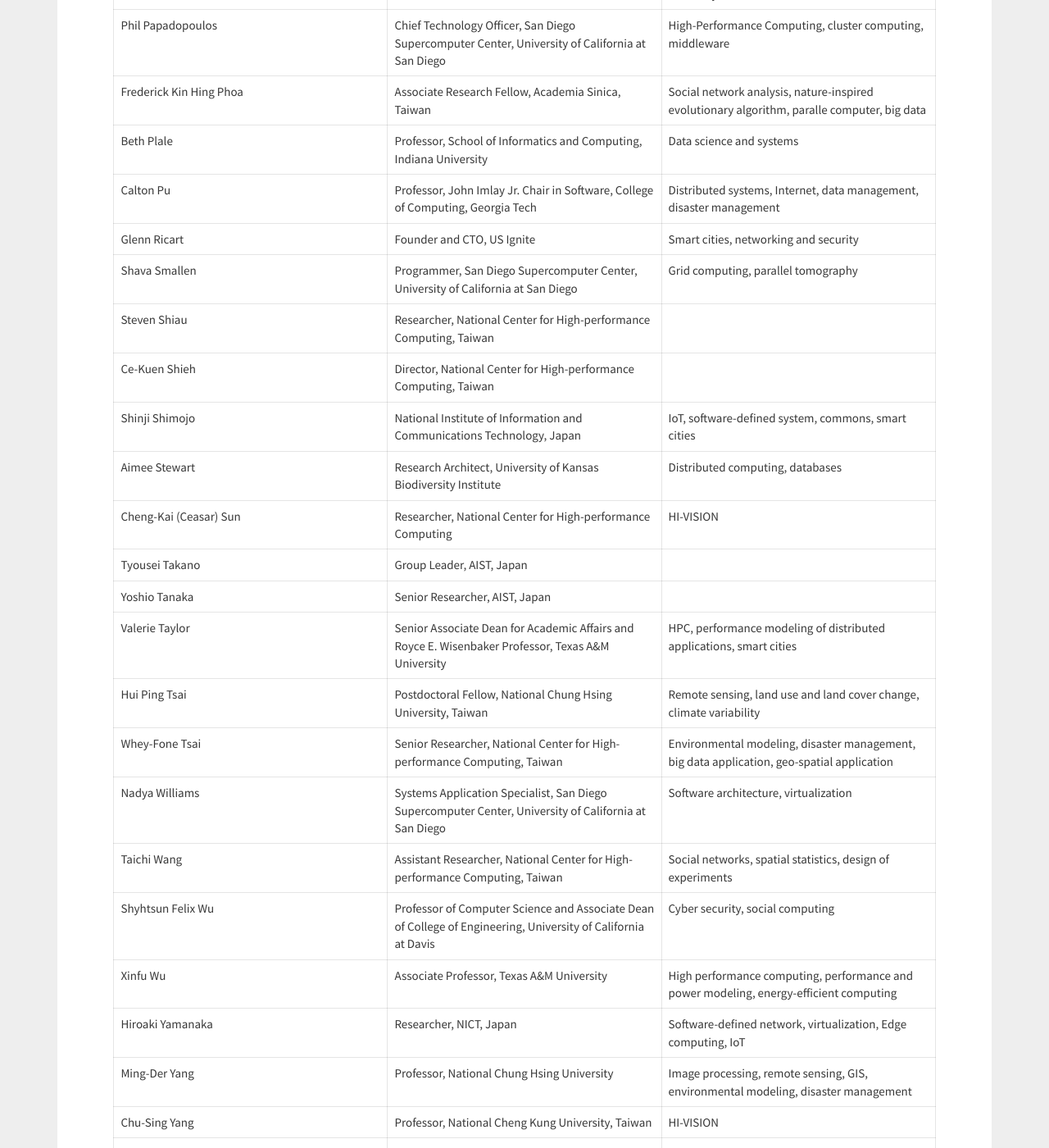
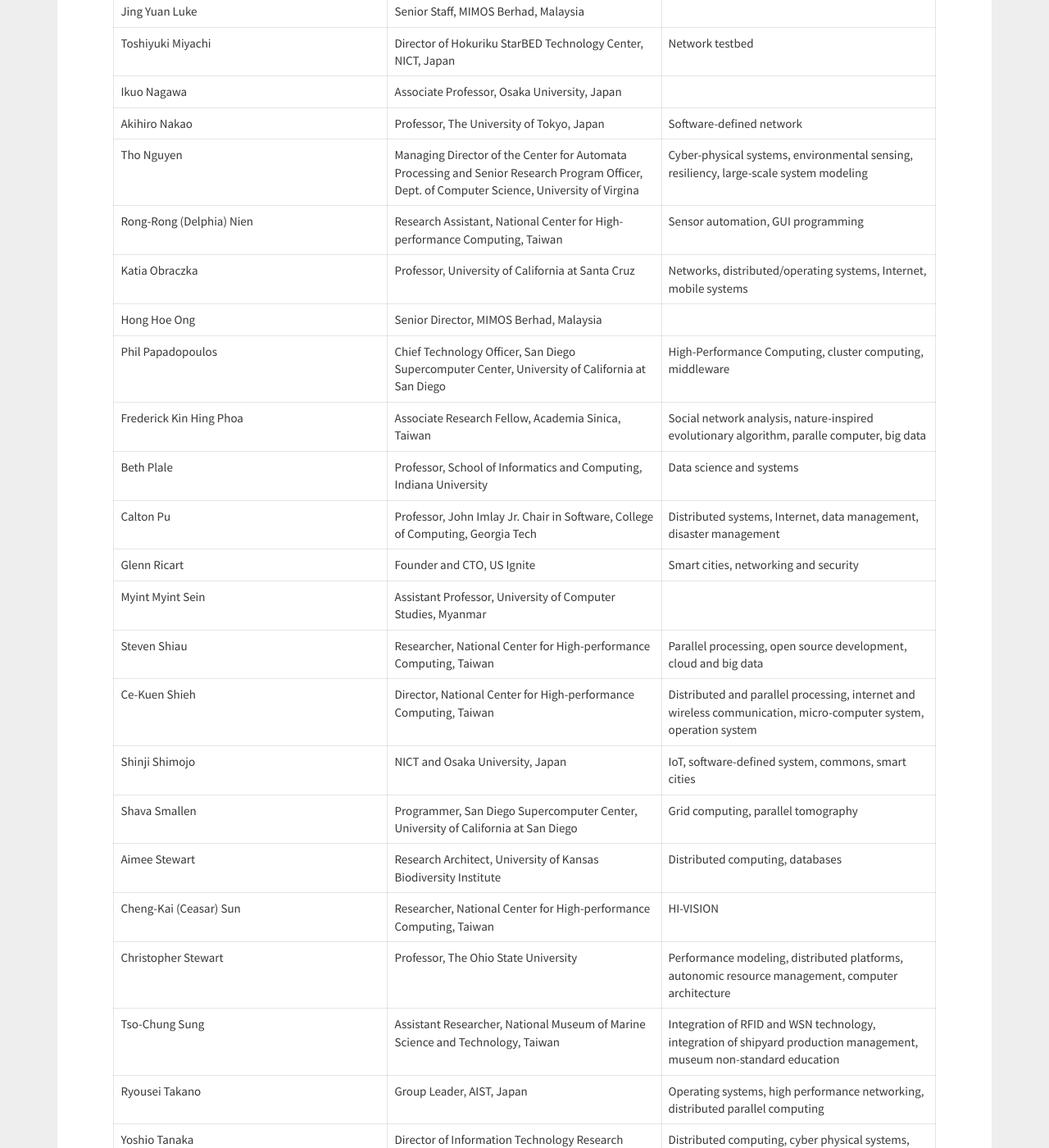
Before and after one commit to hmchou56/centra8, a Jekyll site: the page built from members.md, in a window 1280 px wide and 1400 px high, scrolled down 3316 px. Shown: the whole window at 82% size. Built offline with Jekyll 4.4.1, drawn with Linux system fonts in a browser that asks for light colours; nearby versions of some CDN libraries; some of the changed text lies outside the part shown.

Commit message:
updated US members

```diff
--- a/members.md
+++ b/members.md
@@ -30,32 +30,36 @@
 Member researchers who engage and advise junior researchers in CENTRA-related projects include the following:
 
 **Name**  | **Role and Institution**  | **Interests** |
+Peter Arzberger       |University of California at San Diego       |
+Corey Baker       |Postdoctoral Researcher, University of California at San Diego      |Cyber physical systems, opportunistic wireless communication for IoT, smart cities, smart homes, mobile health environments
 James Beach        |Assistant Director for Informatics, Biodiversity Institute, University of Kansas       |Biodiversity informatics, open-source biocollections software
 Maxine Brown       |Director, Electronic Visualization Laboratory University of Illinois at Chicago           |Scientific visualization, collaboration, human-computer interfaces, high-performance computing, international network infrastructure
 Charlie Catlett        |Senior Computer Scientist, Argonne National Laboratory and the University of Chicago  |Urban data science, cyber security and privacy, mobile devices and social networks
+Bill Chang       |Special Advisor in the Office of Vice President for Research and Innovation, the University of Hawaii Systems   |
 Ken-Hsuan Chang       |Researcher, National Museum of Marine Science & Technology, Taiwan    |
 Ling-huang Chang       |Professor, National Taichung University, Taiwan     |Software-defined networking, wireless sensor networks
 Yi-Chun Chang       |Researcher, National Museum of Marine Science & Technology, Taiwan    |
-Ling-Jyh Chen       |Associate Researcher, Academia Sinica, Taiwan      |Participatory urban sensing, networked sensing systems
+Ling-Jyh Chen       |Associate Researcher, Academia Sinica, Taiwan      |Participatory urban sensing, networked sensing systems, smart cities
 Yen-Jong Chen       |Professor, National Cheng Kung University, Taiwan     |Urban systems, housing economics, energy application, green city
 Hsiu-Mei Chou       |Associate Researcher, National Center for High-performance Computing, Taiwan     |Large-scale scientific data management, data visualization, user experience
 Susumu Date       |Associate Professor, Osaka University, Japan       |Grid, cloud, software-defined network
 Peter Dinda        |Professor, Dep. of Electrical Engineering and Computer Science, Northwestern University      |Virtualization, HPC, emphatic computing, performance models
-Tung-Yun (Tony) Fan       |Researcher, National Museum of Marine Biology and Aquarium, Taiwan      |
+Tung-Yun (Tony) Fan       |Researcher, National Museum of Marine Biology and Aquarium, Taiwan      |Integrated coastal zone management research; reproduction, physiology, ecology and cultivation of coral reef organisms
 Renato Figueiredo   |Professor, University of Florida          |Peer-to-peer, cloud and autonomic computing, virtualized systems
 Jose Fortes        |Professor, AT&T Eminent Scholar, University of Florida          |Distributed software-defined systems
-Kazutoshi Fujikawa       |Researcher, NARA Institute of Science and Technology, Japan       |
-Masanori Goto       |Researcher, NARA Institute of Science and Technology, Japan       |
+Kazutoshi Fujikawa       |Researcher, NARA Institute of Science and Technology (NAIST), Japan       |
+Masanori Goto       |Researcher, NAIST, Japan       |
 Jason Haga       |Senior Researcher, National Institute of Advanced Industrial Science and Technology (AIST), Japan      |IoT, visualization, user experience, interdisciplinary collaboration
 Thomas Harmon      |Professor, University of California at Merced      |Environment sensors, soil, aquatic and groundwater systems
 Tung-Ju Hsieh       |CECEA Lecturer and Associate Professor, National Taipei University of Technology       |
 Julio Ibarra       |Assistant Vice President for Technology Augmented Research, Florida International University     |Cyberinfrastructure, Networking, Internet Technologies
-Kohei Ichikawa       |Associate Professor, NARA Institute of Science and Technology, Japan     |Distributed systems, virtualization, software-defined network
+Kohei Ichikawa       |Associate Professor, NAIST, Japan     |Distributed systems, virtualization, software-defined network
 Shantenu Jha        |Professor of Computer Engineering, Rutgers University       |High-performance distributed computing, computational science, cyberinfrastructure
 Tung-Ju Hsieh       |CECEA Lecturer and Associate Professor, National Taipei University of Technology, Taiwan     |
 Chung-I Huang       |Associate Researcher, National Center for High-performance Computing, Taiwan     |Computer vision, image processing
-Weicheng Huang      |Senior Researcher, National Center for High-performance Computing, Taiwan      |Big data
-Eiji Kawai       |Laboratory Director, National Institute of Information and Communications Technology, Japan      |SDI, tesbed, IoT
+Weicheng Huang      |Senior Researcher, National Center for High-performance Computing, Taiwan      |Could, big data
+Eiji Kawai       |Laboratory Director, National Institute of Information and Communications Technology (NICT), Japan      |SDI, tesbed, IoT
+Myat Thiri Khine      |Assistant Lecturuer, University of Computer Studies, Myanmar      |
 Yoshiyuki Kido       |Associate Professor, Osaka University, Japan       |Tile-Display Wall, software-defined network
 Chih-Yu Kou       |CECEA Lecturer and Researcher, Academia Sinica, Taiwan        |
 Li-Chi Ku       |Engineer, National Center for High-performance computing, Taiwan       |Software defined network
@@ -64,25 +68,31 @@
 I-En (Ian) Liao       |Professor, National Chung Hsing University, Taiwan     |Data mining, XML database, big data analytics, information security
 Fang-Pang Lin       |Division Director, National Center for High-performance Computing, Taiwan      |Could computing, sensor network, disaster management, smart cities
 Jason Liu        |Associate Professor, School of Computing and Information Sciences, Florida International University |Modeling and simulation, computer networking, parallel computing, computer systems
-Toshiyuki Miyachi       |Director of Hokuriku StarBED Technology Center, National Institute of Information and Communications Technology, Japan      |Network testbed
+Te-Lung Liu        |Research Fellow, National Center for High-performance Computing, Taiwan        |High-speed communication network, fiber internet, network planning and management, design and planning for future platform
+Jing Yuan Luke      |Senior Staff, MIMOS Berhad, Malaysia      |
+Toshiyuki Miyachi       |Director of Hokuriku StarBED Technology Center, NICT, Japan      |Network testbed
 Ikuo Nagawa       |Associate Professor, Osaka University, Japan     |
 Akihiro Nakao       |Professor, The University of Tokyo, Japan      |Software-defined network
 Tho Nguyen        |Managing Director of the Center for Automata Processing and Senior Research Program Officer, Dept. of Computer Science, University of Virgina |Cyber-physical systems, environmental sensing, resiliency, large-scale system modeling
-Rong-Rong (Delphia) Nien       |Assistant Researcher, National Center for High-performance Computing, Taiwan       |
-Katia Obraczka     |Professor, University of California at Santa Cruz                                 |Networks, distributed/operating systems, Internet, mobile systems
+Rong-Rong (Delphia) Nien       |Research Assistant, National Center for High-performance Computing, Taiwan       |Sensor automation, GUI programming
+Katia Obraczka     |Professor, University of California at Santa Cruz      |Networks, distributed/operating systems, Internet, mobile systems
+Hong Hoe Ong       |Senior Director, MIMOS Berhad, Malaysia     |
 Phil Papadopoulos   |Chief Technology Officer, San Diego Supercomputer Center, University of California at San Diego             |High-Performance Computing, cluster computing, middleware
 Frederick Kin Hing Phoa       |Associate Research Fellow, Academia Sinica, Taiwan       |Social network analysis, nature-inspired evolutionary algorithm, paralle computer, big data
 Beth Plale          |Professor, School of Informatics and Computing, Indiana University                            |Data science and systems
 Calton Pu     |Professor, John Imlay Jr. Chair in Software, College of Computing, Georgia Tech       |Distributed systems, Internet, data management, disaster management
-Glenn Ricart        |Founder and CTO, US Ignite                                             |Smart cities, networking and security
+Glenn Ricart        |Founder and CTO, US Ignite         |Smart cities, networking and security
+Myint Myint Sein       |Assistant Professor, University of Computer Studies, Myanmar       |
+Steven Shiau       |Researcher, National Center for High-performance Computing, Taiwan       |Parallel processing, open source development, cloud and big data
+Ce-Kuen Shieh       |Director, National Center for High-performance Computing, Taiwan        |Distributed and parallel processing, internet and wireless communication, micro-computer system, operation system
+Shinji Shimojo       |NICT and Osaka University, Japan       |IoT, software-defined system, commons, smart cities
 Shava Smallen        |Programmer, San Diego Supercomputer Center, University of California at San Diego |Grid computing, parallel tomography
-Steven Shiau       |Researcher, National Center for High-performance Computing, Taiwan       |
-Ce-Kuen Shieh       |Director, National Center for High-performance Computing, Taiwan        |
-Shinji Shimojo       |National Institute of Information and Communications Technology, Japan       |IoT, software-defined system, commons, smart cities
 Aimee Stewart      |Research Architect, University of Kansas Biodiversity Institute          |Distributed computing, databases
-Cheng-Kai (Ceasar) Sun       |Researcher, National Center for High-performance Computing       |HI-VISION
-Tyousei Takano       |Group Leader, AIST, Japan       |
-Yoshio Tanaka       |Senior Researcher, AIST, Japan       |
+Cheng-Kai (Ceasar) Sun       |Researcher, National Center for High-performance Computing, Taiwan       |HI-VISION
+Christopher Stewart       |Professor, The Ohio State University      |Performance modeling, distributed platforms, autonomic resource management, computer architecture
+Tso-Chung Sung       |Assistant Researcher, National Museum of Marine Science and Technology, Taiwan     |Integration of RFID and WSN technology, integration of shipyard production management, museum non-standard education
+Ryousei Takano       |Group Leader, AIST, Japan       |Operating systems, high performance networking, distributed parallel computing
+Yoshio Tanaka       |Director of Information Technology Research Institute, AIST, Japan       |Distributed computing, cyber physical systems, security
 Valerie Taylor      |Senior Associate Dean for Academic Affairs and Royce E. Wisenbaker Professor, Texas A&M University |HPC, performance modeling of distributed applications, smart cities
 Hui Ping Tsai       |Postdoctoral Fellow, National Chung Hsing University, Taiwan       |Remote sensing, land use and land cover change, climate variability
 Whey-Fone Tsai       |Senior Researcher, National Center for High-performance Computing, Taiwan       |Environmental modeling, disaster management, big data application, geo-spatial application
@@ -90,19 +100,23 @@
 Taichi Wang       |Assistant Researcher, National Center for High-performance Computing, Taiwan      |Social networks, spatial statistics, design of experiments
 Shyhtsun Felix Wu        |Professor of Computer Science and Associate Dean of College of Engineering, University of California at Davis   |Cyber security, social computing
 Xinfu Wu        |Associate Professor, Texas A&M University          |High performance computing, performance and power modeling, energy-efficient computing
-Hiroaki Yamanaka      |Researcher, NICT, Japan   |Software-defined network, virtualization, Edge computing, IoT       |
+Hiroaki Yamanaka      |Researcher, NICT, Japan   |Software-defined network, virtualization, edge computing, IoT       |
 Ming-Der Yang       |Professor, National Chung Hsing University       |Image processing, remote sensing, GIS, environmental modeling, disaster management
-Chu-Sing Yang       |Professor, National Cheng Kung University, Taiwan      |HI-VISION
-Chi-Wei Yi       |Professor, National Chiao Tung University       |
+Chu-Sing Yang       |Professor, National Cheng Kung University, Taiwan      |Internet technology, pervasive computing, surveillance system, SDN-OpenFlow
+Chi-Wei Yi       |Professor, National Chiao Tung University       |sensor networks, intelligent transportation systems, mobile sensing, data mining
 {: class="table"}
 
 # Students
 
 **Name**  | **Role and Institution**  | **Interests** |
-Ming Tai Ha        |PhD Student, Rutgers University                                         |High-performance computing, distributed computing
-Kensworth Subratie        |PhD Student, University of Florida               |Virtual networks, distributed storage and resource access control
+Saumitra Aditya      |PhD Student, University of Florida       |Networked systems, network virtualization, social networks
+Adam Grupa       |PhD Student, The Ohio State University       |Autonomic computing, distributed computing, artificial intelligence, neural networks
+Ming Tai Ha        |PhD Student, Rutgers University        |High-performance computing, distributed computing
+Dylan Kobayashi       |PhD Student, University of Hawaii at Manoa       |SAGE2 development, data visualization, multiple tiled displays
+Srivattsan Sridharan       |PhD Student, University of Florida       |Autonomic computing, distributed computing, software-defined systems, model definition for information networks
+Kensworth Subratie        |PhD Student, University of Florida        |Virtual networks, distributed storage and resource access control
 Hsin-Hung Tseng       |Student, National Chung Hsing University, Taiwan       |HI-VISION
-Pongsakorn U-chupala       |PhD Student, NAIST, Japan       |
+Pongsakorn U-chupala       |PhD Student, NAIST, Japan       |Software-defined network, high-performance computing
 Ryan Vrecenar      |PhD Student, Texas A&M University        |Reverse engineering, security, binary modeling
 {: class="table"}
 <a href="#founders">Back to top</a>
```
